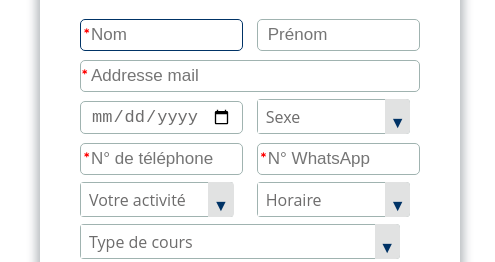
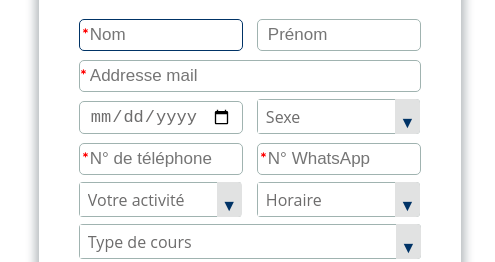
Before and after one commit to Ibabo1414/inscription-candidat, a plain HTML site: page index.html in a window 1280 px wide. Shown: the part 234-496 px from the top of the page, 0-495 px from the left. Drawn offline with Linux system fonts and the light colour scheme.

Commit message:
Update inscription-candidat.css

```diff
--- a/css/inscription-candidat.css
+++ b/css/inscription-candidat.css
@@ -276,14 +276,14 @@ select::-ms-expand {
 .select {
     position: relative;
     display: flex;
-    width: 9.60em;
+    width: 10.20em;
     height: 2.20em;
     line-height: 3;
     overflow: hidden;
     border-radius: .25em;
 }
 .type-de-formation {
-    width: 20em;
+    width: 21.40em;
     margin-bottom: 6px;
 }
 @media screen and (max-width: 475px) {
@@ -368,9 +368,9 @@ select::-ms-expand {
     animation-delay: 2s;
 }
 
-/*****
+/***
   a1 a2  a3
-  ***** */
+  ** */
 .a1 {
     animation-delay: 2s;
 }
```
